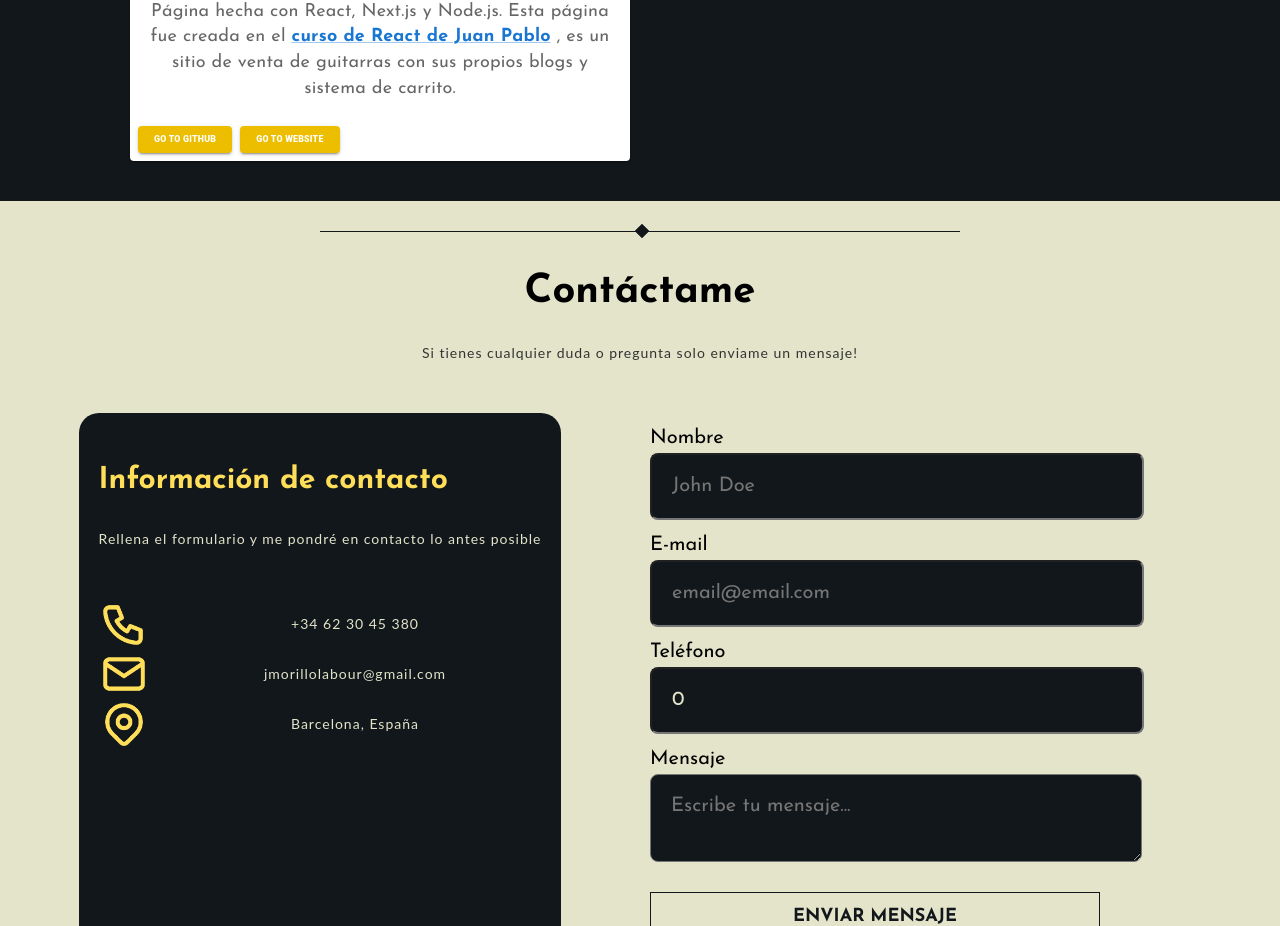
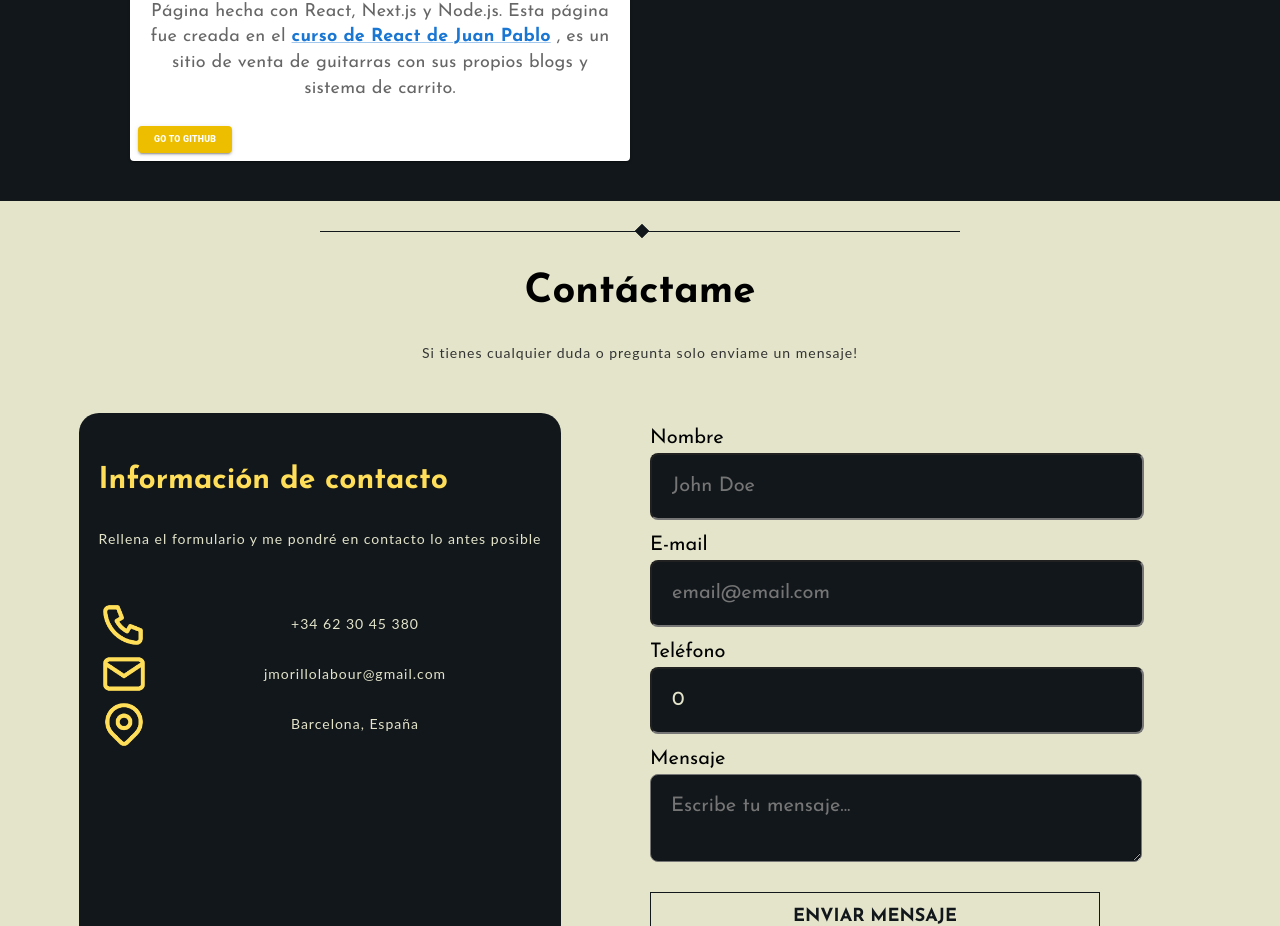
Before and after one commit to itsJRillo/Portfolio, a Next.js app: page / in a window 1280 px wide. Shown: the part 2236-3162 px from the top of the page. Built offline with nearby package versions, Linux system fonts and the light colour scheme.

Commit message:
remove Go to website button

```diff
--- a/components/Projects.jsx
+++ b/components/Projects.jsx
@@ -201,13 +201,6 @@ const Projects = () => {
               >
                 Go to Github
               </ColorButton>
-              <ColorButton
-                target="_blank"
-                href="https://itsjrillo-guitarla.vercel.app/"
-                variant="contained"
-              >
-                Go to Website
-              </ColorButton>
             </CardActions>
           </Card>
         </div>
```
